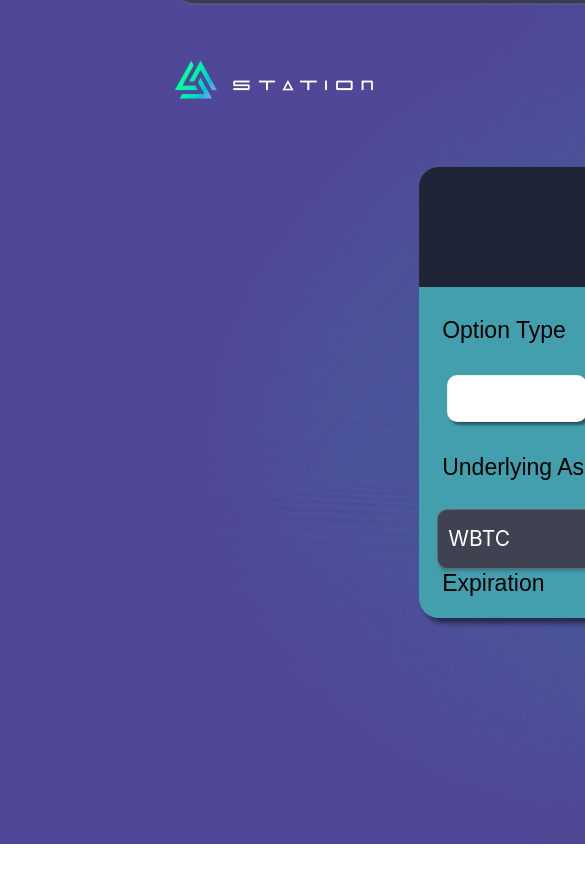
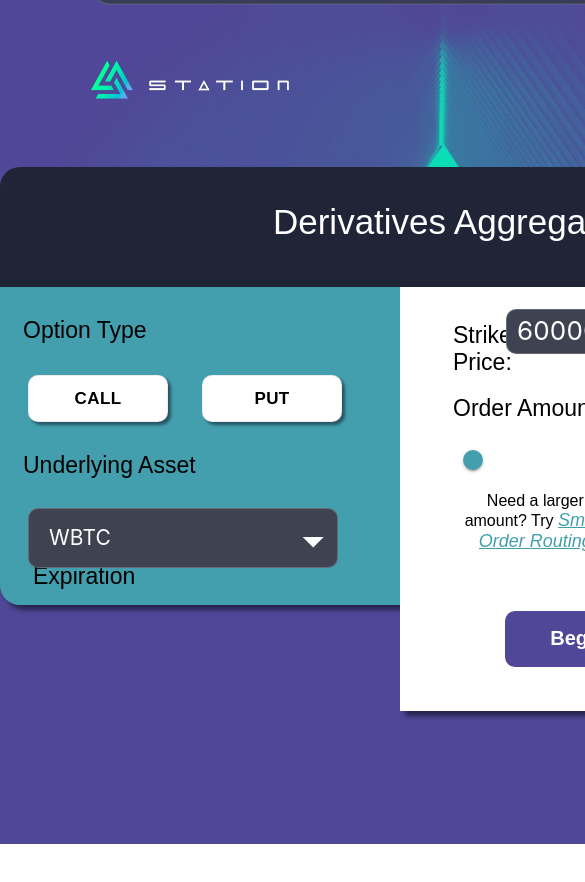
Before and after one commit to Waduhekthecat/EmeryHeights, a React (Create React App) app: page /aggregator in a window 390 px wide. Shown: the top 882 px of the page, 585 px wide, since content can reach past the window. Built offline with nearby package versions, Linux system fonts and the light colour scheme.

Commit message:
fixed breakpoints for first two pages

```diff
--- a/src/components/Aggregator/BannerContentDOA.tsx
+++ b/src/components/Aggregator/BannerContentDOA.tsx
@@ -23,8 +23,8 @@ interface CustomProps {
 
 const MyNativeSelect = withStyles({
   icon: {
-    width: "2em !important",
-    height: "2em !important",
+    width: "2.1em !important",
+    height: "2.1em !important",
     fill: "white !important",
     marginTop: -10,
     color: "white !important",
@@ -34,7 +34,6 @@ const MyNativeSelect = withStyles({
 const BootstrapInput = styled(InputBase)(({ theme }) => ({
   "label + &": {
     marginTop: theme.spacing(3),
-    color: "white !important",
   },
   "& .MuiInputBase-input": {
     position: "relative",
@@ -44,7 +43,7 @@ const BootstrapInput = styled(InputBase)(({ theme }) => ({
     border: `1px solid rgba(${colors.border}) !important`,
     height: 60,
     fontSize: 21,
-    paddingLeft: "10px",
+    paddingLeft: "20px",
     fontFamily: [
       "-apple-system",
       "BlinkMacSystemFont",
@@ -153,6 +152,8 @@ const useStyles = makeStyles((theme) => ({
   },
   textCont: {
     display: "flex",
+    marginLeft: "10px",
+    marginBottom: "20px",
     flexDirection: "column",
     justifyContent: "center",
   },
@@ -231,10 +232,13 @@ const useStyles = makeStyles((theme) => ({
   },
   dropdown: {
     border: "1px solid black",
-    boxShadow: "5px 5px 5px rgba(0, 13, 27, 0.5)",
     width: "100%",
-    background: "rbga(255, 255, 255, 0.05)",
+    background: "rbga(0,0,0, 0.05)",
     height: "100%",
+  },
+  dropdownMenu: {
+    color:"white",
+    backgroundColor:"black"
   },
   HeaderTitle: {
     borderTopRightRadius: 10,
@@ -299,15 +303,10 @@ const useStyles = makeStyles((theme) => ({
 
 // styled-components
 const StyledHeader = styledCom.div`
-width: 900px !important;
+width: 900px;
 height: 120px;
-flex-direction: column;
-align-self:center;
 padding-left:2%;
 padding-right:2%;
-margin-top:0em;
-margin-left:26.2em;
-margin-right:26.2em;
 border-right-radius:none;
 border-top-left-radius:20px;
 border-top-right-radius:20px;
@@ -408,11 +407,11 @@ const ButtonContainer1 = styledCom.div`
 
 const DataPickerArea = styledCom.div`
     height:55px;
-    width:380px;
+    width:400px;
     display:flex;
     margin-top:12px;
     margin-bottom:5px;
-    margin-left:10px;
+    margin-left:20px;
     justify-content:center;
     align-items:center;
     @media (max-width: 550px) {
@@ -523,16 +522,16 @@ const QueryButton = styledCom.a`
                         onChange={handleChange2}
                         input={<BootstrapInput />}
                       >
-                        <option color="white" value={10}>
+                        <option className={classes.dropdownMenu} value={10}>
                           WBTC
                         </option>
-                        <option color="white" value={20}>
+                        <option className={classes.dropdownMenu} value={20}>
                           USDC
                         </option>
-                        <option color="white" value={30}>
+                        <option className={classes.dropdownMenu} value={30}>
                           ETH
                         </option>
-                        <option color="white" value={40}>
+                        <option className={classes.dropdownMenu} value={40}>
                           USDT
                         </option>
                       </MyNativeSelect>
@@ -541,7 +540,8 @@ const QueryButton = styledCom.a`
                 </Grid>
                 <Grid item xs={2} md={4} className={classes.textCont}>
                   <Title2>Expiration</Title2>
-                  <LocalizationProvider dateAdapter={AdapterDateFns}>
+                  <LocalizationProvider
+                  dateAdapter={AdapterDateFns}>
                     <CssTextField
                       variant="outlined"
                       id="date"
--- a/src/components/Aggregator/CallPutToggle.tsx
+++ b/src/components/Aggregator/CallPutToggle.tsx
@@ -9,10 +9,10 @@ import { makeStyles } from "@material-ui/core/styles";
 const useStyles = makeStyles((theme) => ({
   ButtonToggle: {
       borderWidth: "2px",
-      borderColor: "black",
-      color: "rgb(256,256,256) !important",
+      borderColor: "white",
+      color: "rgb(0,0,0) !important",
       '&:focus': {
-      fontColor: "white !important",
+      fontColor: "rgb(256,256,256) !important",
     }
   },
 })
@@ -35,7 +35,7 @@ const ButtonEdits = styledCom(Button)`
   }
   &:focus {
     background: #504798 !important;
-    color: #000000 !important;
+    color: rgb(256,256,256) !important;
   }
 
 `
--- a/src/components/Home/ItemList.tsx
+++ b/src/components/Home/ItemList.tsx
@@ -29,8 +29,8 @@ const ItemContainer = styled.div`
   width: 900px;
   height: 500px;
   display: flex;
-  margin-top: 11em;
-  margin-left: 28em;
+  margin-top: 7%;
+  justify-content: center;
   flex-direction: column;
   padding-left: 2%;
   border-radius: 20px;
@@ -81,6 +81,8 @@ const ItemList: React.FC<Props> = ({}) => {
   const history = useHistory();
 
   return (
+    <Grid container>
+      <Grid container justifyContent="center" xs={12} sm={12} md={12} lg="auto">
     <ItemContainer>
       <HeaderArea>
         <HeaderTitle>Welcome to</HeaderTitle>
@@ -120,6 +122,8 @@ const ItemList: React.FC<Props> = ({}) => {
         </Grid>
       </Grid>
     </ItemContainer>
+    </Grid>
+    </Grid>
   );
 };
 
```
